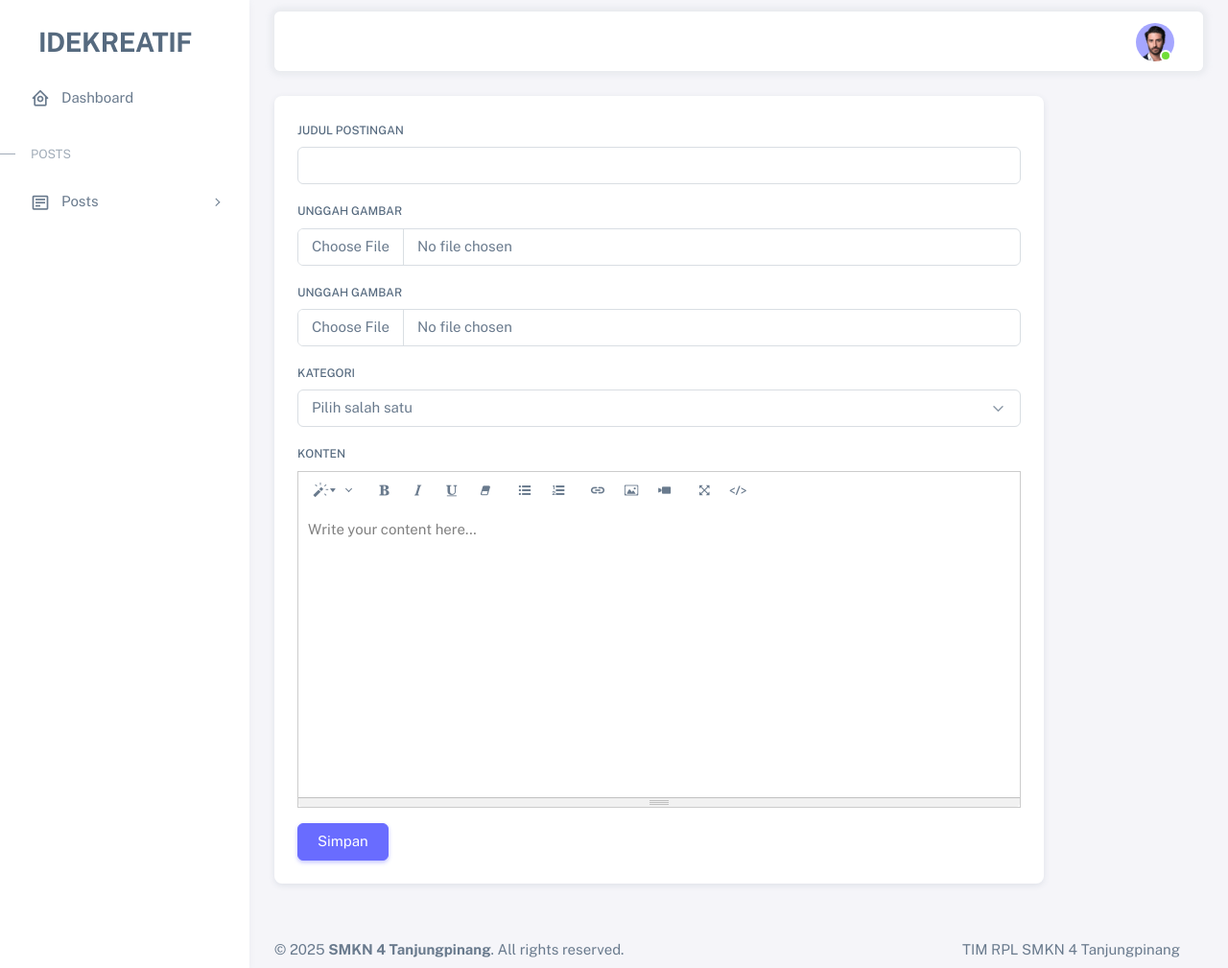
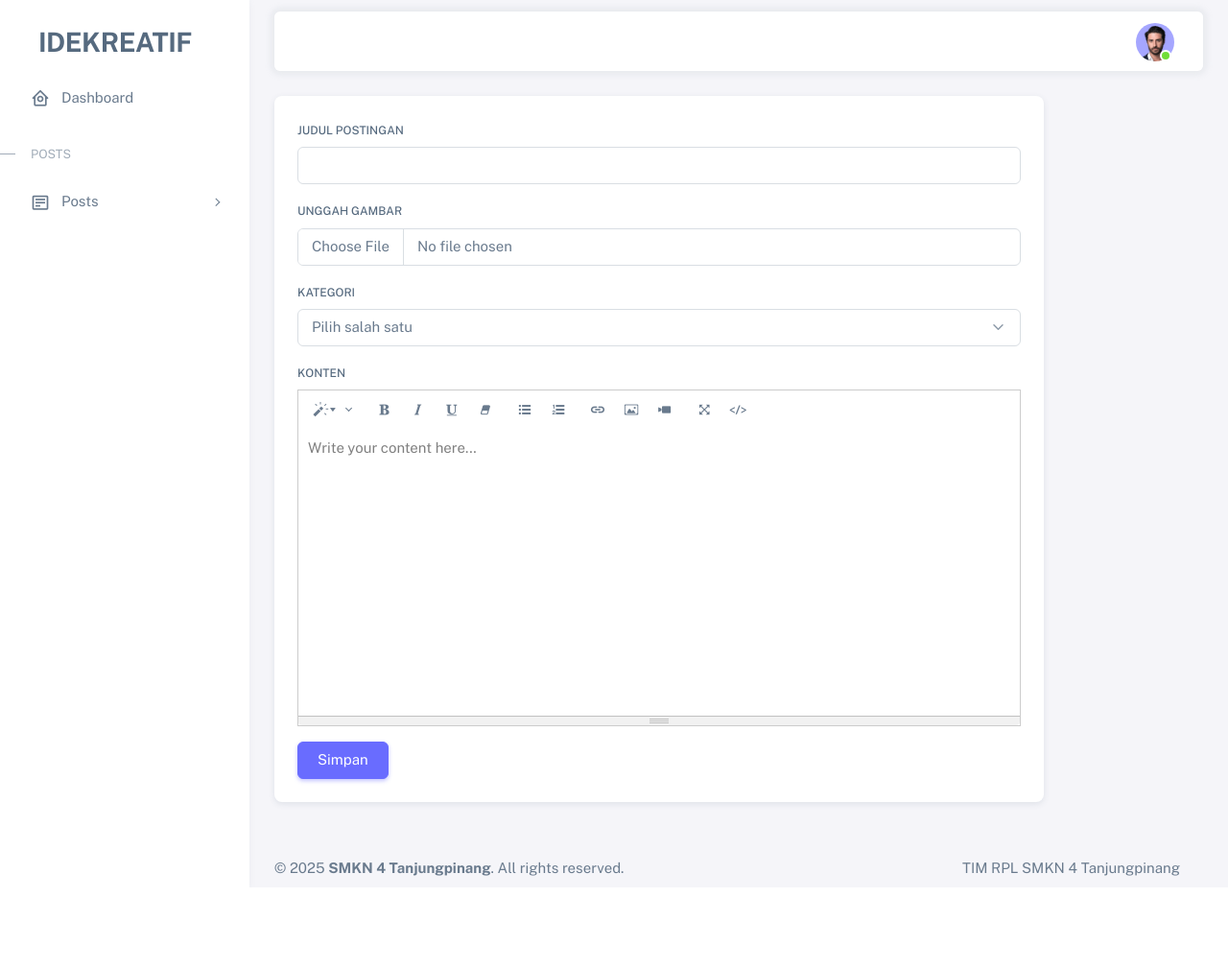
Before and after one commit to evamelisa/idekreatif, a PHP site: page /posts.php in a window 1280 px wide. Shown: the whole page at 96% size. After the commit the page ends 925 px from the top, so only its background shows below. Run offline with PHP 8.4, Linux system fonts and the light colour scheme; the visitor is signed in with stand-in values (Sample User, id 1); data that the repository does not hold is empty.

Commit message:
update kode

```diff
--- a/posts.php
+++ b/posts.php
@@ -18,10 +18,6 @@ include '.includes/header.php';
 
                      <div class="mb-3">
                         <label for="formFile" class="form-label">Unggah Gambar</label>
-                        <input class="form-control" type="file" name="image" accept="image/*" />
-                     </div>
-                     <div class="mb-3">
-                        <label for="category_id" class="form-label">Unggah Gambar</label>
                         <input class="form-control" type="file" name="image" accept="image/*" />
                      </div>
                      <div class="mb-3">
--- a/proses_post.php
+++ b/proses_post.php
@@ -16,7 +16,7 @@ if (isset($_POST['simpan'])) {
     $categoryId = $_POST["category_id"];
 
     //mengatur direktori
-    $imageDir = "assests/img/uploads/";
+    $imageDir = "assets/img/uploads/";
     $imageName = $_FILES["image"]["name"];
     $imagePath = $imageDir . basename($imageName);
 
```
Also changed, not shown: kategori.php (line endings or trailing spaces).
